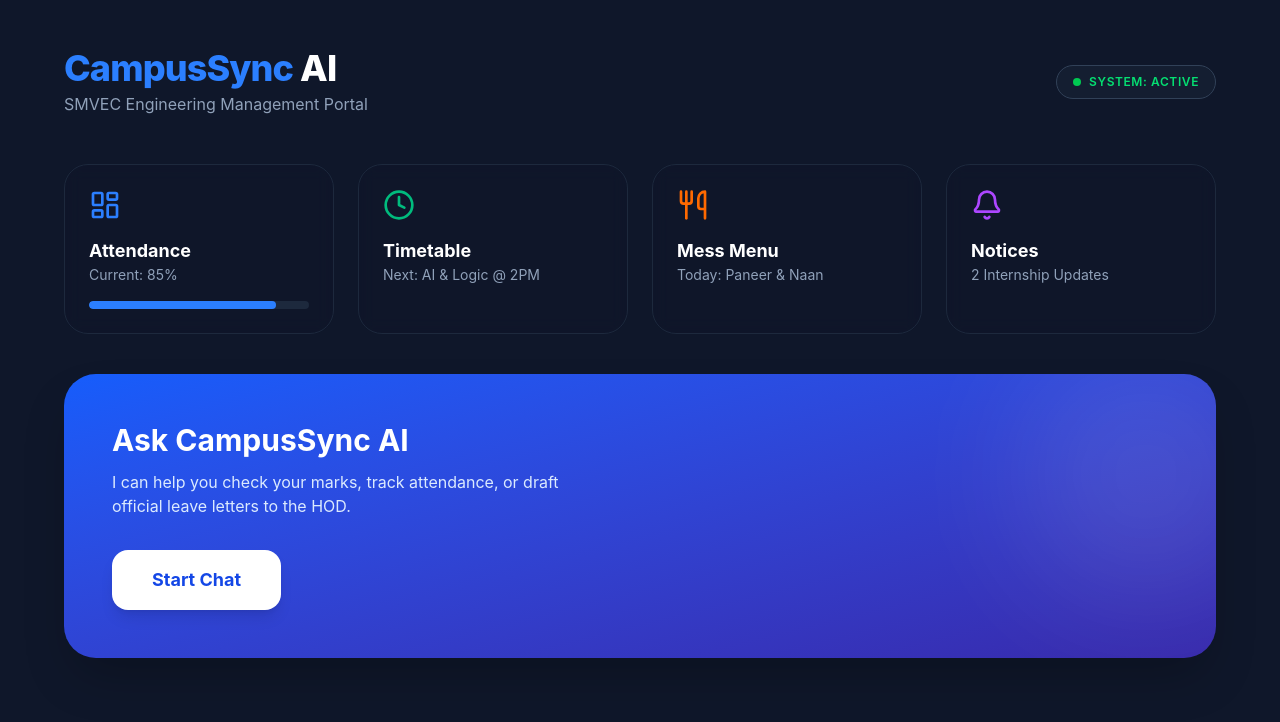
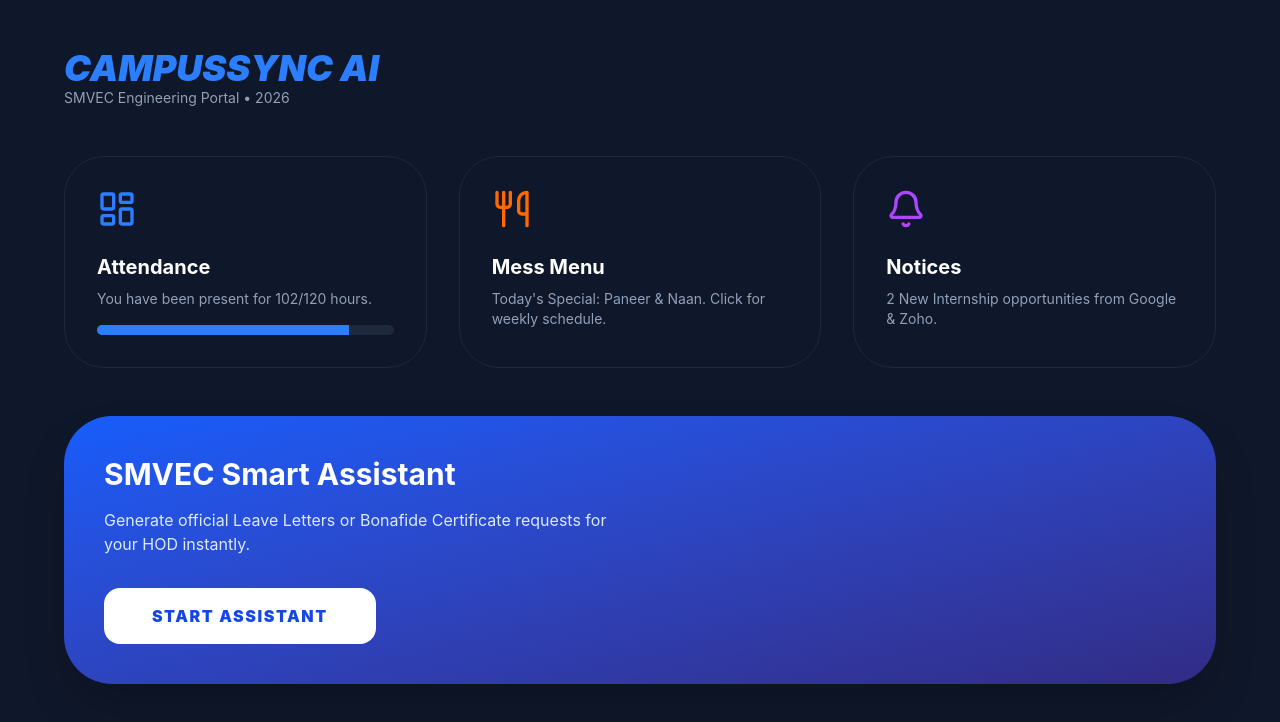
Before and after one commit to Arihant029/campus-sync-ai, a React (Vite) app in the folder campus-sync/client/: page / in a window 1280 px wide. Shown: the top 722 px of the page. Built offline with nearby package versions, Linux system fonts and the light colour scheme.

Commit message:
feat: added detailed modals and improved AI prompts

```diff
--- a/campus-sync/client/src/App.jsx
+++ b/campus-sync/client/src/App.jsx
@@ -1,15 +1,8 @@
 import React, { useState } from 'react';
 import { jsPDF } from "jspdf";
 import {
-  MessageSquare,
-  LayoutDashboard,
-  Clock,
-  Utensils,
-  Bell,
-  Send,
-  ChevronLeft,
-  FileText,
-  GraduationCap
+  MessageSquare, LayoutDashboard, Clock, Utensils,
+  Bell, Send, ChevronLeft, FileText, GraduationCap, X
 } from 'lucide-react';
 
 function App() {
@@ -17,8 +10,8 @@ function App() {
   const [messages, setMessages] = useState([]);
   const [loading, setLoading] = useState(false);
   const [showChat, setShowChat] = useState(false);
+  const [activeDetail, setActiveDetail] = useState(null);
 
-  // Your live Render backend URL
   const API_URL = "https://campus-sync-ai.onrender.com/api/chat";
 
   const handleSend = async (forcedInput = null) => {
@@ -41,7 +34,7 @@ function App() {
     } catch (err) {
       setMessages(prev => [...prev, {
         role: 'assistant',
-        content: "Connection Error. The server is waking up (Free Tier). Please wait 30 seconds and try again."
+        content: "Server is waking up. Please wait 30 seconds and try again."
       }]);
     }
     setLoading(false);
@@ -54,171 +47,164 @@ function App() {
     doc.save("CampusSync_Official_Document.pdf");
   };
 
-  // --- DASHBOARD VIEW ---
-  if (!showChat) {
+  // --- DETAIL MODAL COMPONENT ---
+  const DetailModal = ({ type, onClose }) => {
+    const contentData = {
+      attendance: {
+        title: "Attendance Report",
+        color: "text-blue-500",
+        details: [
+          { label: "Total Working Hours", value: "120 hrs" },
+          { label: "Hours Present", value: "102 hrs" },
+          { label: "Hours Absent", value: "18 hrs" },
+          { label: "Medical Leaves", value: "02" },
+        ],
+        note: "You need 75% for exams. You are currently safe at 85%."
+      },
+      mess: {
+        title: "Weekly Mess Menu",
+        color: "text-orange-500",
+        details: [
+          { label: "Mon", value: "Morning: Idli | Afternoon: Sambhar Rice | Night: Chapati/Dal" },
+          { label: "Tue", value: "Morning: Dosa | Afternoon: Veg Pulav | Night: Variety Rice" },
+          { label: "Wed", value: "Morning: Pongal | Afternoon: Egg Curry/Rice | Night: Poori" },
+          { label: "Thu", value: "Morning: Poha | Afternoon: Curd Rice/Potato | Night: Fried Rice" },
+          { label: "Fri", value: "Morning: Uttapam | Afternoon: Fish/Veg Meals | Night: Parotta" },
+          { label: "Sat", value: "Morning: Upma | Afternoon: Lemon Rice | Night: Veg Noodles" },
+          { label: "Sun", value: "Morning: Special Breakfast | Afternoon: Chicken Biryani | Night: Gobi 65" },
+        ],
+        note: "Timings: 7:30 AM | 12:30 PM | 7:30 PM"
+      },
+      notices: {
+        title: "Internship & Placement Cell",
+        color: "text-purple-500",
+        details: [
+          { label: "Google STEP", value: "Applications open for 2nd years. Deadline: May 15" },
+          { label: "Zoho Corp", value: "Off-campus drive for Web Developers. Apply on portal." },
+          { label: "TCS NQT", value: "Mock test scheduled for Friday at 4:00 PM." },
+          { label: "Workshop", value: "AI/ML Workshop by IIT Madras. Registration: ₹200." },
+        ],
+        note: "Contact your HOD for Bonafide certificates for Google/Zoho."
+      }
+    };
+
+    const current = contentData[type];
+    if (!current) return null;
+
     return (
-      <div className="min-h-screen bg-[#0f172a] text-white p-6 md:p-12 font-sans">
-        <div className="max-w-6xl mx-auto">
-          <header className="flex justify-between items-center mb-12">
-            <div>
-              <h1 className="text-4xl font-extrabold tracking-tight">
-                <span className="text-blue-500">CampusSync</span> AI
-              </h1>
-              <p className="text-slate-400 mt-1">SMVEC Engineering Management Portal</p>
+      <div className="fixed inset-0 z-[100] flex items-center justify-center p-4 bg-black/80 backdrop-blur-sm">
+        <div className="bg-slate-900 border border-slate-800 w-full max-w-xl rounded-[2.5rem] overflow-hidden shadow-2xl">
+          <div className="p-6 border-b border-slate-800 flex justify-between items-center bg-slate-900/50">
+            <h2 className={`text-2xl font-bold ${current.color}`}>{current.title}</h2>
+            <button onClick={onClose} className="p-2 hover:bg-slate-800 rounded-full transition-colors"><X /></button>
+          </div>
+          <div className="p-8 max-h-[60vh] overflow-y-auto space-y-4">
+            {current.details.map((item, i) => (
+              <div key={i} className="flex flex-col border-b border-slate-800/50 pb-3">
+                <span className="text-slate-500 text-xs font-bold uppercase tracking-widest">{item.label}</span>
+                <span className="text-slate-200 text-sm mt-1">{item.value}</span>
+              </div>
+            ))}
+          </div>
+          <div className="p-6 bg-slate-950/50">
+            <div className="bg-blue-500/10 border border-blue-500/20 p-4 rounded-2xl">
+              <p className="text-blue-400 text-xs italic">{current.note}</p>
             </div>
-            <div className="hidden md:flex bg-slate-800/40 px-4 py-2 rounded-full border border-slate-700 items-center gap-2">
-              <div className="w-2 h-2 bg-green-500 rounded-full animate-pulse"></div>
-              <span className="text-xs font-semibold text-green-400 uppercase tracking-wider">System: Active</span>
-            </div>
-          </header>
-
-          <div className="grid grid-cols-1 sm:grid-cols-2 lg:grid-cols-4 gap-6 mb-10">
-            <div className="bg-slate-900/60 p-6 rounded-3xl border border-slate-800 backdrop-blur-sm">
-              <LayoutDashboard className="text-blue-500 mb-4" size={32} />
-              <h3 className="text-lg font-bold">Attendance</h3>
-              <p className="text-slate-400 text-sm mb-4">Current: 85%</p>
-              <div className="w-full bg-slate-800 h-2 rounded-full overflow-hidden">
-                <div className="bg-blue-500 h-full w-[85%] rounded-full"></div>
-              </div>
-            </div>
-
-            <div className="bg-slate-900/60 p-6 rounded-3xl border border-slate-800 backdrop-blur-sm">
-              <Clock className="text-emerald-500 mb-4" size={32} />
-              <h3 className="text-lg font-bold">Timetable</h3>
-              <p className="text-slate-400 text-sm">Next: AI & Logic @ 2PM</p>
-            </div>
-
-            <div className="bg-slate-900/60 p-6 rounded-3xl border border-slate-800 backdrop-blur-sm">
-              <Utensils className="text-orange-500 mb-4" size={32} />
-              <h3 className="text-lg font-bold">Mess Menu</h3>
-              <p className="text-slate-400 text-sm">Today: Paneer & Naan</p>
-            </div>
-
-            <div className="bg-slate-900/60 p-6 rounded-3xl border border-slate-800 backdrop-blur-sm">
-              <Bell className="text-purple-500 mb-4" size={32} />
-              <h3 className="text-lg font-bold">Notices</h3>
-              <p className="text-slate-400 text-sm">2 Internship Updates</p>
-            </div>
-          </div>
-
-          <div className="bg-gradient-to-br from-blue-600 to-indigo-800 p-8 md:p-12 rounded-[2rem] shadow-2xl relative overflow-hidden">
-            <div className="relative z-10">
-              <h2 className="text-3xl font-bold mb-3">Ask CampusSync AI</h2>
-              <p className="text-blue-100 mb-8 max-w-md">I can help you check your marks, track attendance, or draft official leave letters to the HOD.</p>
-              <button
-                onClick={() => setShowChat(true)}
-                className="bg-white text-blue-700 px-10 py-4 rounded-2xl font-bold text-lg hover:scale-105 transition-transform shadow-lg"
-              >
-                Start Chat
-              </button>
-            </div>
-            <div className="absolute top-[-10%] right-[-5%] w-64 h-64 bg-white/10 rounded-full blur-3xl"></div>
           </div>
         </div>
       </div>
     );
+  };
+
+  if (!showChat) {
+    return (
+      <div className="min-h-screen bg-[#0f172a] text-white p-6 md:p-12">
+        <div className="max-w-6xl mx-auto">
+          <header className="flex justify-between items-center mb-12">
+            <div>
+              <h1 className="text-4xl font-black italic text-blue-500">CAMPUSSYNC AI</h1>
+              <p className="text-slate-400 text-sm">SMVEC Engineering Portal • 2026</p>
+            </div>
+          </header>
+
+          <div className="grid grid-cols-1 sm:grid-cols-2 lg:grid-cols-3 gap-8 mb-12">
+            <div onClick={() => setActiveDetail('attendance')} className="bg-slate-900/40 p-8 rounded-[2.5rem] border border-slate-800 hover:border-blue-500 cursor-pointer transition-all group">
+              <LayoutDashboard className="text-blue-500 mb-6 group-hover:scale-110 transition-transform" size={40} />
+              <h3 className="text-xl font-bold mb-2">Attendance</h3>
+              <p className="text-slate-400 text-sm mb-4">You have been present for 102/120 hours.</p>
+              <div className="w-full bg-slate-800 h-2.5 rounded-full overflow-hidden"><div className="bg-blue-500 h-full w-[85%]"></div></div>
+            </div>
+
+            <div onClick={() => setActiveDetail('mess')} className="bg-slate-900/40 p-8 rounded-[2.5rem] border border-slate-800 hover:border-orange-500 cursor-pointer transition-all group">
+              <Utensils className="text-orange-500 mb-6 group-hover:scale-110 transition-transform" size={40} />
+              <h3 className="text-xl font-bold mb-2">Mess Menu</h3>
+              <p className="text-slate-400 text-sm">Today's Special: Paneer & Naan. Click for weekly schedule.</p>
+            </div>
+
+            <div onClick={() => setActiveDetail('notices')} className="bg-slate-900/40 p-8 rounded-[2.5rem] border border-slate-800 hover:border-purple-500 cursor-pointer transition-all group">
+              <Bell className="text-purple-500 mb-6 group-hover:scale-110 transition-transform" size={40} />
+              <h3 className="text-xl font-bold mb-2">Notices</h3>
+              <p className="text-slate-400 text-sm">2 New Internship opportunities from Google & Zoho.</p>
+            </div>
+          </div>
+
+          <div className="bg-gradient-to-br from-blue-600 to-indigo-900 p-10 rounded-[3rem] shadow-2xl text-center md:text-left relative overflow-hidden">
+            <div className="relative z-10">
+              <h2 className="text-3xl font-bold mb-4">SMVEC Smart Assistant</h2>
+              <p className="text-blue-100 mb-8 max-w-lg">Generate official Leave Letters or Bonafide Certificate requests for your HOD instantly.</p>
+              <button onClick={() => setShowChat(true)} className="bg-white text-blue-700 px-12 py-4 rounded-2xl font-black uppercase tracking-widest hover:bg-blue-50 transition-colors">Start Assistant</button>
+            </div>
+          </div>
+        </div>
+        {activeDetail && <DetailModal type={activeDetail} onClose={() => setActiveDetail(null)} />}
+      </div>
+    );
   }
 
-  // --- CHAT VIEW ---
   return (
     <div className="min-h-screen bg-[#020617] text-white flex flex-col p-4 md:p-8">
       <div className="max-w-3xl w-full mx-auto flex flex-col h-[85vh]">
-        <div className="flex items-center justify-between mb-6">
-          <button
-            onClick={() => setShowChat(false)}
-            className="flex items-center gap-2 text-slate-400 hover:text-white transition-colors"
-          >
-            <ChevronLeft size={20} />
-            <span>Back to Dashboard</span>
+        <div className="flex items-center justify-between mb-6 px-4">
+          <button onClick={() => setShowChat(false)} className="flex items-center gap-2 text-slate-400 hover:text-white transition-colors">
+            <ChevronLeft size={20} /> Back
           </button>
-          <div className="flex items-center gap-2">
-             <div className="w-2 h-2 bg-blue-500 rounded-full animate-pulse"></div>
-             <h2 className="text-xl font-bold">AI Assistant</h2>
-          </div>
+          <h2 className="text-xl font-black text-blue-500 tracking-tighter">CAMPUSSYNC AI</h2>
         </div>
 
-        <div className="flex-1 bg-slate-900/90 rounded-[2rem] border border-slate-800 shadow-2xl flex flex-col overflow-hidden">
-          <div className="flex-1 overflow-y-auto p-6 space-y-6 scrollbar-hide">
-
-            {/* WELCOME / QUICK SUGGESTIONS */}
+        <div className="flex-1 bg-slate-900/90 rounded-[2.5rem] border border-slate-800 shadow-2xl flex flex-col overflow-hidden">
+          <div className="flex-1 overflow-y-auto p-6 space-y-6">
             {messages.length === 0 && (
-              <div className="h-full flex flex-col items-center justify-center text-slate-500 space-y-8 py-10">
-                <div className="text-center">
-                  <MessageSquare size={48} className="opacity-20 mx-auto mb-4" />
-                  <p className="text-lg font-medium text-slate-400">How can I help you today?</p>
-                </div>
-
-                <div className="grid grid-cols-1 sm:grid-cols-2 gap-4 w-full max-w-md">
-                  <button
-                    onClick={() => handleSend("Generate a Leave Letter for the HOD")}
-                    className="bg-slate-800/50 border border-slate-700 p-5 rounded-2xl hover:bg-blue-600/20 hover:border-blue-500 transition-all text-left group"
-                  >
-                    <FileText className="text-blue-400 mb-2 group-hover:scale-110 transition-transform" size={24} />
-                    <p className="text-blue-400 font-bold text-sm">Leave Letter</p>
-                    <p className="text-xs text-slate-500 mt-1">Draft an official request</p>
+              <div className="h-full flex flex-col items-center justify-center space-y-8 py-10">
+                <MessageSquare size={60} className="text-slate-800" />
+                <div className="grid grid-cols-1 sm:grid-cols-2 gap-4 w-full max-w-md px-4">
+                  <button onClick={() => handleSend("Generate a formal Leave Letter for my HOD. Mention I am in CSE at SMVEC and have 85% attendance.")} className="bg-slate-800/50 border border-slate-700 p-5 rounded-3xl hover:border-blue-500 transition-all text-left">
+                    <FileText className="text-blue-400 mb-2" />
+                    <p className="text-blue-400 font-bold text-sm uppercase">Leave Letter</p>
                   </button>
-
-                  <button
-                    onClick={() => handleSend("Draft a request for a Bonafide Certificate")}
-                    className="bg-slate-800/50 border border-slate-700 p-5 rounded-2xl hover:bg-purple-600/20 hover:border-purple-500 transition-all text-left group"
-                  >
-                    <GraduationCap className="text-purple-400 mb-2 group-hover:scale-110 transition-transform" size={24} />
-                    <p className="text-purple-400 font-bold text-sm">Bonafide Request</p>
-                    <p className="text-xs text-slate-500 mt-1">For internship/official use</p>
+                  <button onClick={() => handleSend("Draft a request letter to the HOD for a Bonafide Certificate for my internship registration.")} className="bg-slate-800/50 border border-slate-700 p-5 rounded-3xl hover:border-purple-500 transition-all text-left">
+                    <GraduationCap className="text-purple-400 mb-2" />
+                    <p className="text-purple-400 font-bold text-sm uppercase">Bonafide Request</p>
                   </button>
                 </div>
               </div>
             )}
 
-            {/* MESSAGE RENDERING */}
             {messages.map((msg, i) => (
               <div key={i} className={`flex ${msg.role === 'user' ? 'justify-end' : 'justify-start'}`}>
-                <div className={`max-w-[85%] p-5 rounded-2xl ${
-                  msg.role === 'user'
-                  ? 'bg-blue-600 text-white rounded-tr-none'
-                  : 'bg-slate-800 border border-slate-700 rounded-tl-none shadow-xl'
-                }`}>
-                  <p className="whitespace-pre-wrap text-[15px] leading-relaxed">{msg.content}</p>
-
-                  {/* PDF DOWNLOAD BUTTON (Only if content looks like a letter) */}
-                  {msg.role === 'assistant' && (msg.content.includes("Respectfully") || msg.content.includes("Sincerely") || msg.content.includes("Subject:")) && (
-                    <button
-                      onClick={() => downloadPDF(msg.content)}
-                      className="mt-4 w-full flex items-center justify-center gap-2 bg-emerald-600 hover:bg-emerald-700 p-3 rounded-xl text-xs font-bold uppercase tracking-wider transition-all shadow-md active:scale-95"
-                    >
-                      Download Official Document (PDF)
-                    </button>
+                <div className={`max-w-[85%] p-6 rounded-3xl ${msg.role === 'user' ? 'bg-blue-600 rounded-tr-none' : 'bg-slate-800 border border-slate-700 rounded-tl-none shadow-xl'}`}>
+                  <p className="whitespace-pre-wrap text-[15px] leading-relaxed font-medium">{msg.content}</p>
+                  {msg.role === 'assistant' && (msg.content.includes("Subject:") || msg.content.includes("To,")) && (
+                    <button onClick={() => downloadPDF(msg.content)} className="mt-6 w-full flex items-center justify-center gap-2 bg-emerald-600 hover:bg-emerald-700 p-4 rounded-2xl text-xs font-black uppercase tracking-widest transition-all">Download Official PDF</button>
                   )}
                 </div>
               </div>
             ))}
-
-            {loading && (
-              <div className="flex gap-2 items-center text-blue-400 text-sm font-medium">
-                <div className="w-1.5 h-1.5 bg-blue-400 rounded-full animate-bounce"></div>
-                <div className="w-1.5 h-1.5 bg-blue-400 rounded-full animate-bounce [animation-delay:0.2s]"></div>
-                <div className="w-1.5 h-1.5 bg-blue-400 rounded-full animate-bounce [animation-delay:0.4s]"></div>
-                <span>AI is drafting your response...</span>
-              </div>
-            )}
+            {loading && <div className="p-4 text-blue-400 animate-pulse text-xs font-bold tracking-widest">AI IS DRAFTING...</div>}
           </div>
-
-          {/* INPUT AREA */}
           <div className="p-4 bg-slate-900 border-t border-slate-800">
             <div className="relative flex items-center max-w-2xl mx-auto w-full">
-              <input
-                className="w-full bg-slate-950 border border-slate-800 p-4 pr-16 rounded-2xl outline-none focus:border-blue-500 focus:ring-1 focus:ring-blue-500 transition-all text-[15px]"
-                value={input}
-                onChange={(e) => setInput(e.target.value)}
-                onKeyPress={(e) => e.key === 'Enter' && handleSend()}
-                placeholder="Ask for a letter or certificate..."
-              />
-              <button
-                onClick={() => handleSend()}
-                className="absolute right-2 bg-blue-600 hover:bg-blue-700 p-3 rounded-xl transition-all shadow-lg active:scale-95"
-              >
-                <Send size={20} />
-              </button>
+              <input className="w-full bg-slate-950 border border-slate-800 p-5 pr-16 rounded-3xl outline-none focus:border-blue-500 transition-all" value={input} onChange={(e) => setInput(e.target.value)} onKeyPress={(e) => e.key === 'Enter' && handleSend()} placeholder="Ask for a letter or request..." />
+              <button onClick={() => handleSend()} className="absolute right-3 bg-blue-600 p-3 rounded-2xl shadow-lg active:scale-90"><Send size={20} /></button>
             </div>
           </div>
         </div>
```
